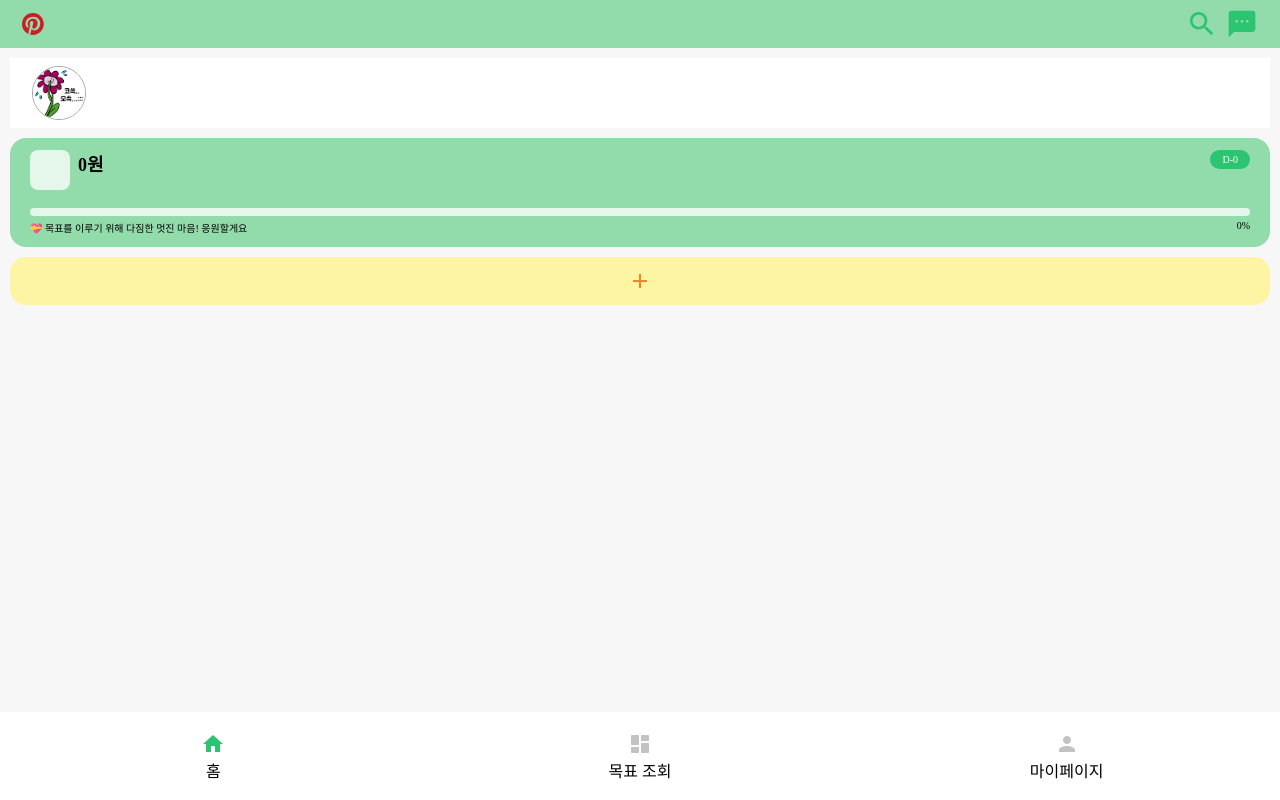
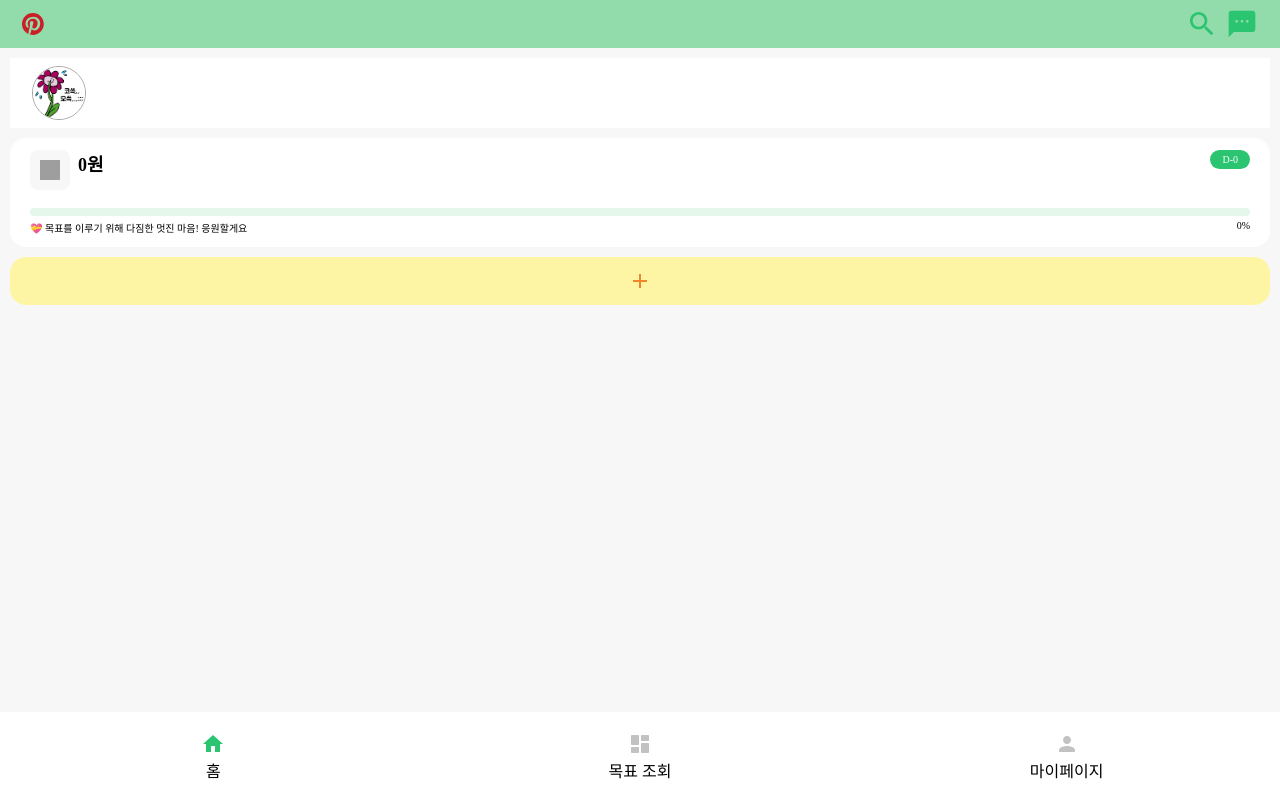
Before and after one commit to TeamBudgetOverflow/frontend, a React (Create React App) app: page / in a window 1280 px wide. Built offline with nearby package versions, Linux system fonts and the light colour scheme; no server answers; grey boxes are pictures that could not be loaded; a web font is replaced by a local one.

Commit message:
FIX: modify my goal card component to adjust design

```diff
--- a/src/components/goal/MyGoalCard.tsx
+++ b/src/components/goal/MyGoalCard.tsx
@@ -2,12 +2,14 @@ import React from 'react';
 import { useNavigate } from 'react-router-dom';
 import styled from 'styled-components';
 
+import EmojiBox from '../common/elem/EmojiBox';
 import DdayTag from '../common/tag/DdayTag';
 
 import { IGoal } from '../../interfaces/interfaces';
 import { dDayCalculator } from '../../utils/dDayCalculator';
 
 import { setProgressState } from '../../utils/progressState';
+import C3TextBox from '../common/elem/C3TextBox';
 
 const MyGoalCard = ({ goal }: { goal: IGoal }) => {
   const navigate = useNavigate();
@@ -15,7 +17,7 @@ const MyGoalCard = ({ goal }: { goal: IGoal }) => {
     <Wrapper onClick={() => navigate(`/goals/${goal.id}`)}>
       <TopContent>
         <TopLeftContent>
-          <Icon />
+          <EmojiBox unicode='1f63a' boxSize={40} emojiSize={20} />
           <TextContent>
             <Title>{goal.title}</Title>
             <Amount>{`${goal.amount.toLocaleString()}원`}</Amount>
@@ -30,8 +32,8 @@ const MyGoalCard = ({ goal }: { goal: IGoal }) => {
           <ProgressBar width={`${goal.attainment}%`} />
         </ProgressBarWrapper>
         <ProgressInfo>
-          <ProgressText>{setProgressState(goal.attainment)}</ProgressText>
-          <ProgressText>{`${goal.attainment}%`}</ProgressText>
+          <C3TextBox text={setProgressState(goal.attainment)} />
+          <C3TextBox text={`${goal.attainment}%`} />
         </ProgressInfo>
       </BottomContent>
     </Wrapper>
@@ -44,7 +46,7 @@ const Wrapper = styled.div`
   flex-direction: column;
   gap: 18px;
   border-radius: 16px;
-  background-color: ${(props) => props.theme.primary200};
+  background-color: white;
   :hover {
     cursor: pointer;
   }
@@ -67,13 +69,6 @@ const TopLeftContent = styled.div`
 
 const TopRightContent = styled.div`
   float: right;
-`;
-
-const Icon = styled.div`
-  width: 40px;
-  height: 40px;
-  border-radius: 8px;
-  background-color: ${(props) => props.theme.primary50};
 `;
 
 const TextContent = styled.div`
@@ -112,7 +107,7 @@ const ProgressBar = styled.div<{ width: string }>`
   width: ${(props) => props.width};
   height: 8px;
   border-radius: 25px;
-  background-color: ${(props) => props.theme.primary900};
+  background-color: ${(props) => props.theme.primary500};
 `;
 
 const ProgressInfo = styled.div`
@@ -121,8 +116,4 @@ const ProgressInfo = styled.div`
   justify-content: space-between;
 `;
 
-const ProgressText = styled.div`
-  font: ${(props) => props.theme.captionC3};
-`;
-
 export default MyGoalCard;
```
